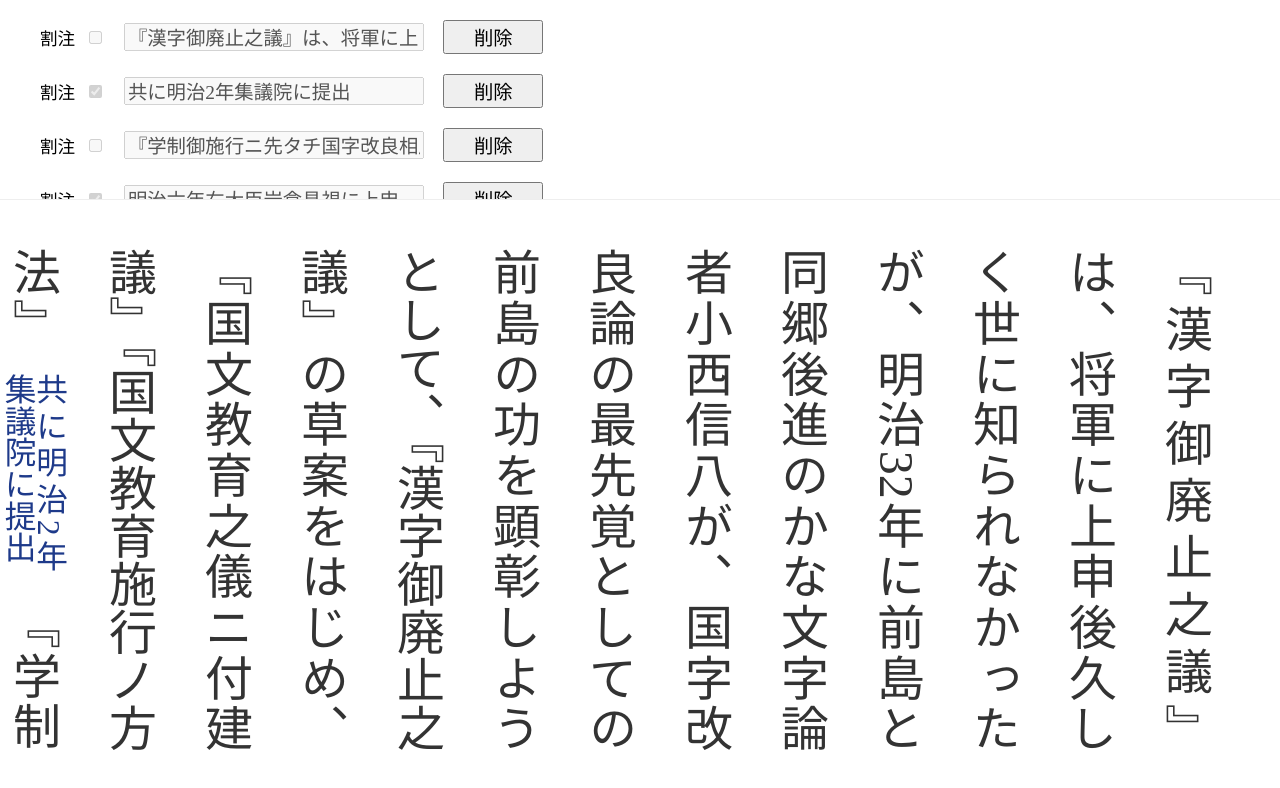
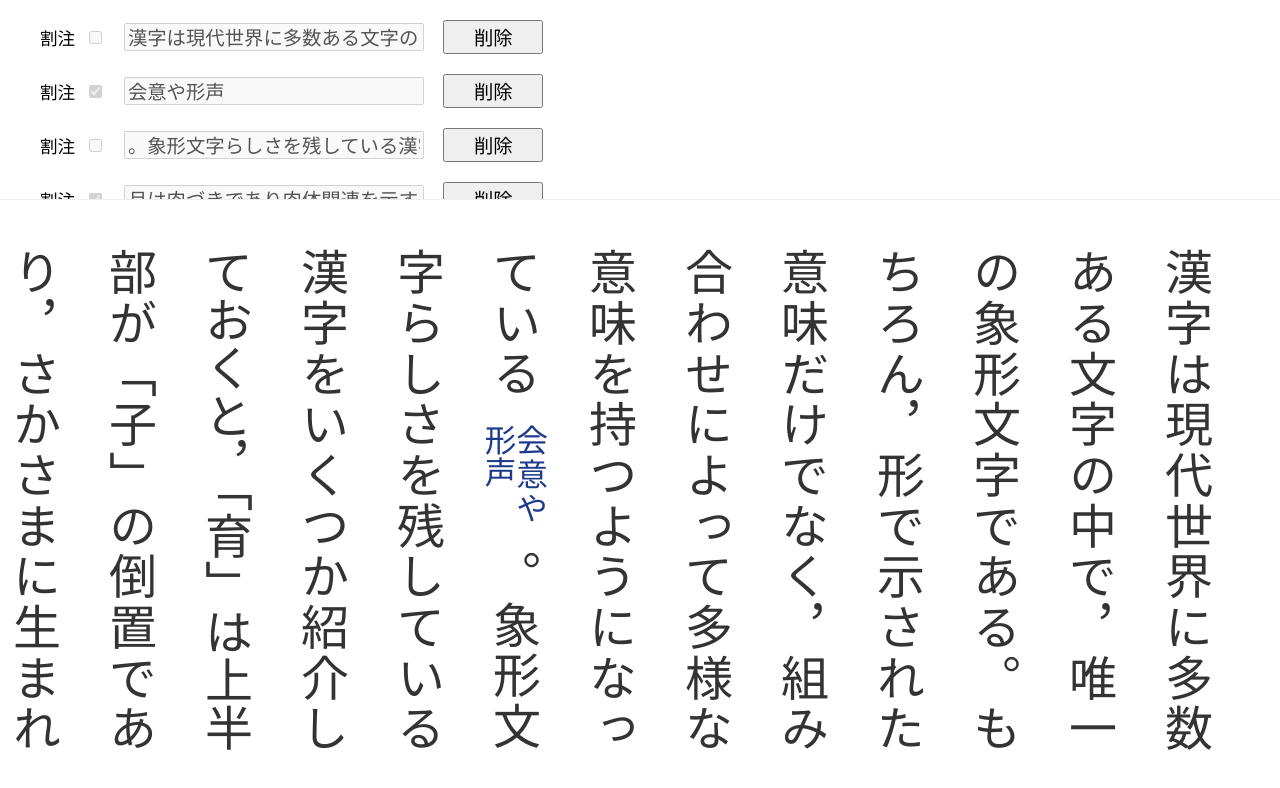
Before and after one commit to slotDumpling/warichu, a React (Vite) app: page / in a window 1280 px wide. Shown: the top 788 px of the page. Built offline with nearby package versions, Linux system fonts and the light colour scheme; a web font is replaced by a local one.

Commit message:
new demo text

```diff
--- a/src/App.tsx
+++ b/src/App.tsx
@@ -11,32 +11,66 @@ const initBlocks: TextBlock[] = [
   {
     isWarichu: false,
     content:
-      "『漢字御廃止之議』は、将軍に上申後久しく世に知られなかったが、明治32年に前島と同郷後進のかな文字論者小西信八が、国字改良論の最先覚としての前島の功を顕彰しようとして、『漢字御廃止之議』の草案をはじめ、『国文教育之儀ニ付建議』『国文教育施行ノ方法』",
+      "漢字は現代世界に多数ある文字の中で，唯一の象形文字である。もちろん，形で示された意味だけでなく，組み合わせによって多様な意味を持つようになっている",
   },
   {
     isWarichu: true,
-    content: "共に明治2年集議院に提出",
-  },
-  {
-    isWarichu: false,
-    content: "『学制御施行ニ先タチ国字改良相成度卑見内申書』",
-  },
-  {
-    isWarichu: true,
-    content: "明治六年右大臣岩倉具視に上申",
-  },
-  {
-    isWarichu: false,
-    content: "『興国文廃漢字議』",
-  },
-  {
-    isWarichu: true,
-    content: "同六年政府にも建議せんとして起草、都合により不提出",
+    content: "会意や形声",
   },
   {
     isWarichu: false,
     content:
-      "の後の建白文をも合編、それに『前島密君国字国文改良建議書』の表題を付けて印刷し非売配布した小冊子によって、初めて一部の人々に知られ、更に33年4月国字改良の世論に応えて文部省が8名の国語調査委員を創設した際、その委員長を委嘱された前島が、「太陽」記者のもとめで同誌5月号に寄せられた『国語調査の意見』中に掲出した、同建白書の枢要な部分の公表によって、更に一般の知るところとなった",
+      "。象形文字らしさを残している漢字をいくつか紹介しておくと，「育」は上半部が「子」の倒置であり，さかさまに生まれてくる様子",
+  },
+  {
+    isWarichu: true,
+    content: "月は肉づきであり肉体関連を示す",
+  },
+  {
+    isWarichu: false,
+    content: "を表している。「疒」はベッド",
+  },
+  {
+    isWarichu: true,
+    content: "臨牀の牀の左側はベッドが立てられたようになっている",
+  },
+  {
+    isWarichu: false,
+    content: "の上に横臥する人",
+  },
+  {
+    isWarichu: true,
+    content: "なべぶたに似た上部",
+  },
+  {
+    isWarichu: false,
+    content:
+      "を表し ている。「呆」は赤ん坊をおむつでくるむ様子であり，口を開け，手足を動かしているように見える。その他に，元の象形を知ると権力性を覚え，怖い気持ちになる漢字がいくつもある。「神」は「示」がいけにえをのせて直垂をたらした台を表し，「申」はイナヅマの象形から作られており",
+  },
+  {
+    isWarichu: true,
+    content: "「電」の下半部と同じ",
+  },
+  {
+    isWarichu: false,
+    content:
+      "，併せて畏怖する光景を表しており，薬師如来などの仏や西洋の慈愛に満ちた神と異なっている。「民」は「眼」の右半分と似ており，眼をくりぬかれた被征服民を表し，「取」は敵の耳を「又」",
+  },
+  {
+    isWarichu: true,
+    content: "鎌の象形",
+  },
+  {
+    isWarichu: false,
+    content: "で切り取る様であり，「道」は被征服民の首を敷き詰めて造った通路",
+  },
+  {
+    isWarichu: true,
+    content: "シンニュウ",
+  },
+  {
+    isWarichu: false,
+    content: "を表している。",
   },
 ];
 
```
Also changed, not shown: 3 other files (tests, documents, lock files or other folders).
